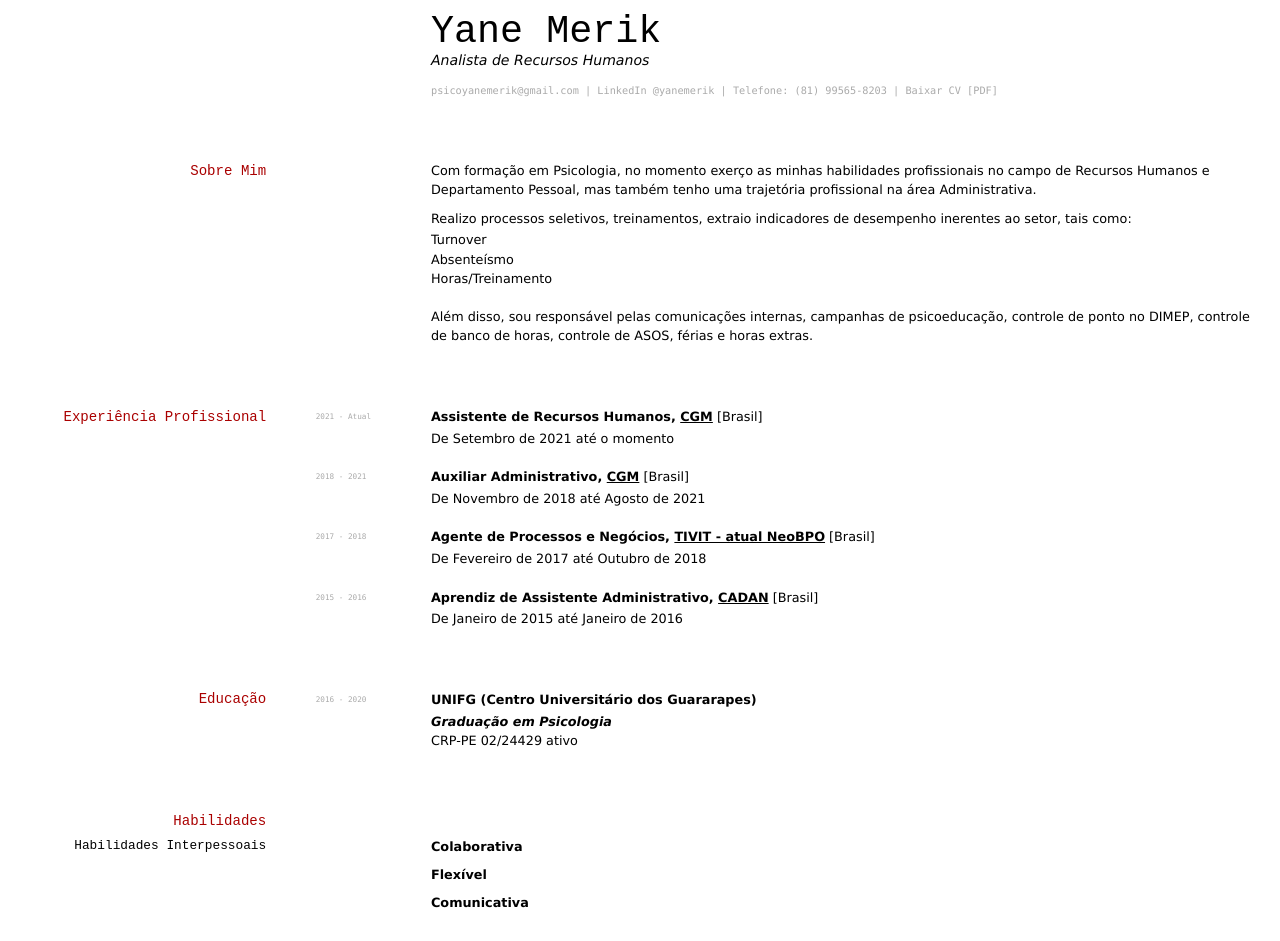
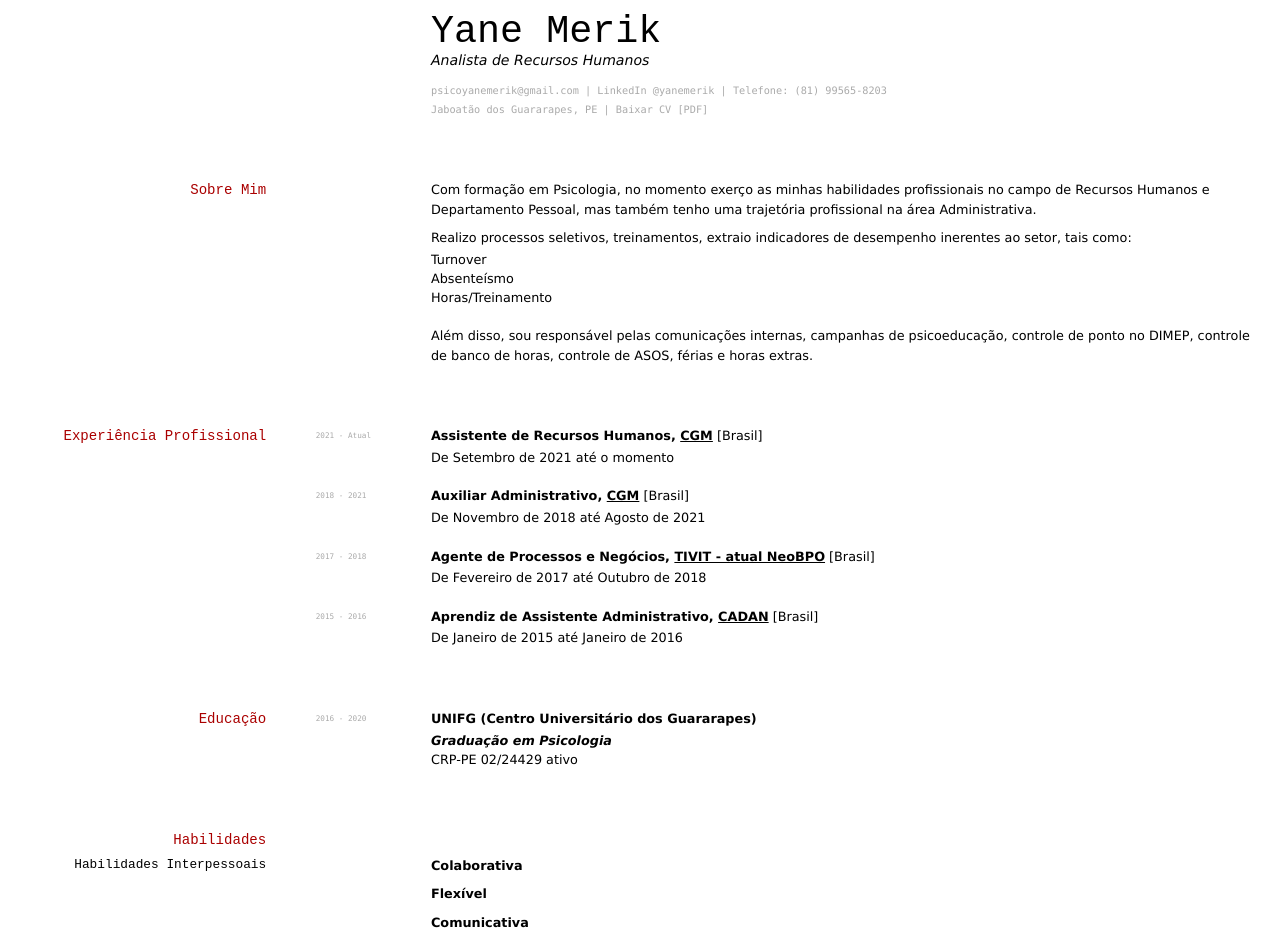
Before and after one commit to lflucasferreira/yane, a Jekyll site: the page built from index.md, in a window 1280 px wide. Built offline with Jekyll 4.4.1, drawn with Linux system fonts in a browser that asks for light colours.

Commit message:
adicionar cidade

```diff
--- a/index.md
+++ b/index.md
@@ -10,7 +10,7 @@ Analista de Recursos Humanos
 
 <div id="webaddress">
 <a href="psicoyanemerik@gmail.com">psicoyanemerik@gmail.com</a>
-| LinkedIn @yanemerik | Telefone: (81) 99565-8203 | <a href="cv.pdf">Baixar CV [PDF]</a>
+| LinkedIn @yanemerik | Telefone: (81) 99565-8203 <br> Jaboatão dos Guararapes, PE | <a href="cv.pdf">Baixar CV [PDF]</a>
 </div>
 
 ## Sobre Mim
```
